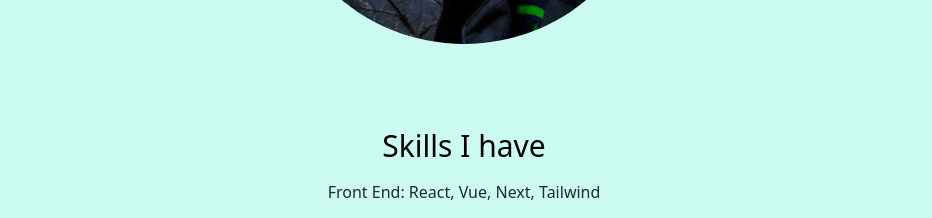
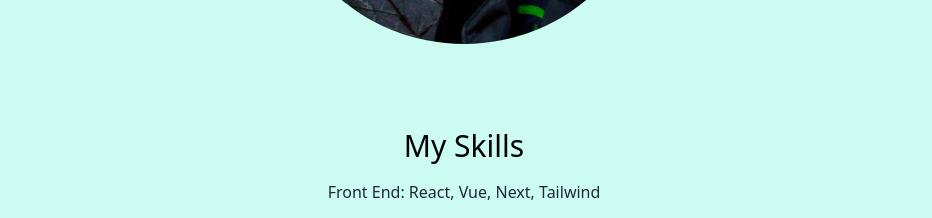
Before and after one commit to sramalho94/portfolio_2023, a Next.js app: page / in a window 1280 px wide. Shown: the part 980-1198 px from the top of the page, without its empty margins (176-1108 px from the left). Built offline with nearby package versions, Linux system fonts and the light colour scheme.

Commit message:
minor corrections

```diff
--- a/pages/index.js
+++ b/pages/index.js
@@ -72,7 +72,7 @@ export default function Home() {
         </section>
         <section>
           <div className="text-center">
-            <h3 className="text-3xl py-1 dark:text-white">Skills I have</h3>
+            <h3 className="text-3xl py-1 dark:text-white">My Skills</h3>
             <p className="text-md py-2 leading-8 text-gray-800 dark:text-white">
               Front End: React, Vue, Next, Tailwind
             </p>
@@ -258,10 +258,6 @@ export default function Home() {
                 </a>
                 <a href="https://github.com/sramalho94/PokePro">Github Link</a>
               </div>
-              <div>
-                <a href=""></a>
-                <a href=""></a>
-              </div>
             </div>
           </div>
         </section>
```
